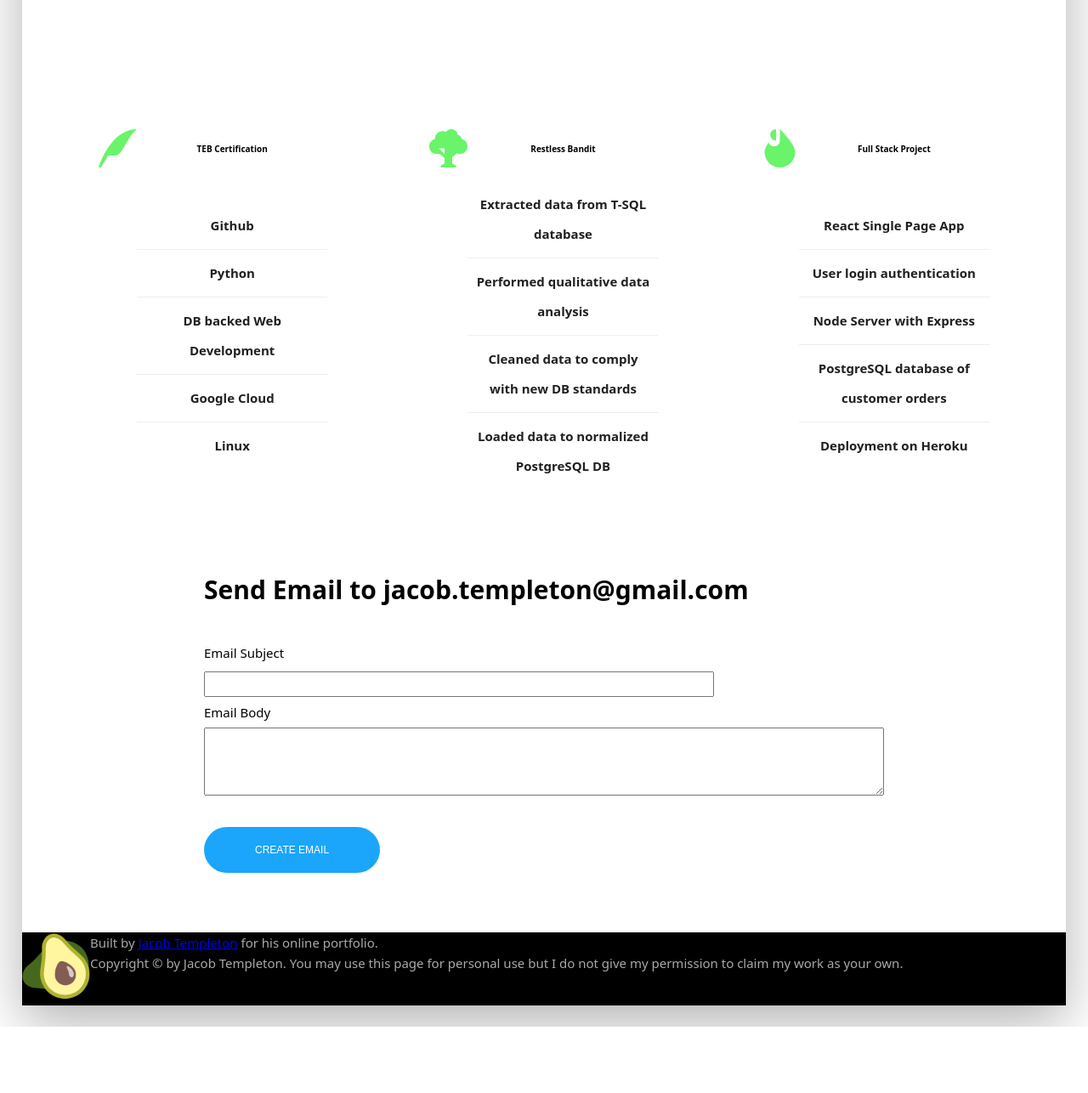
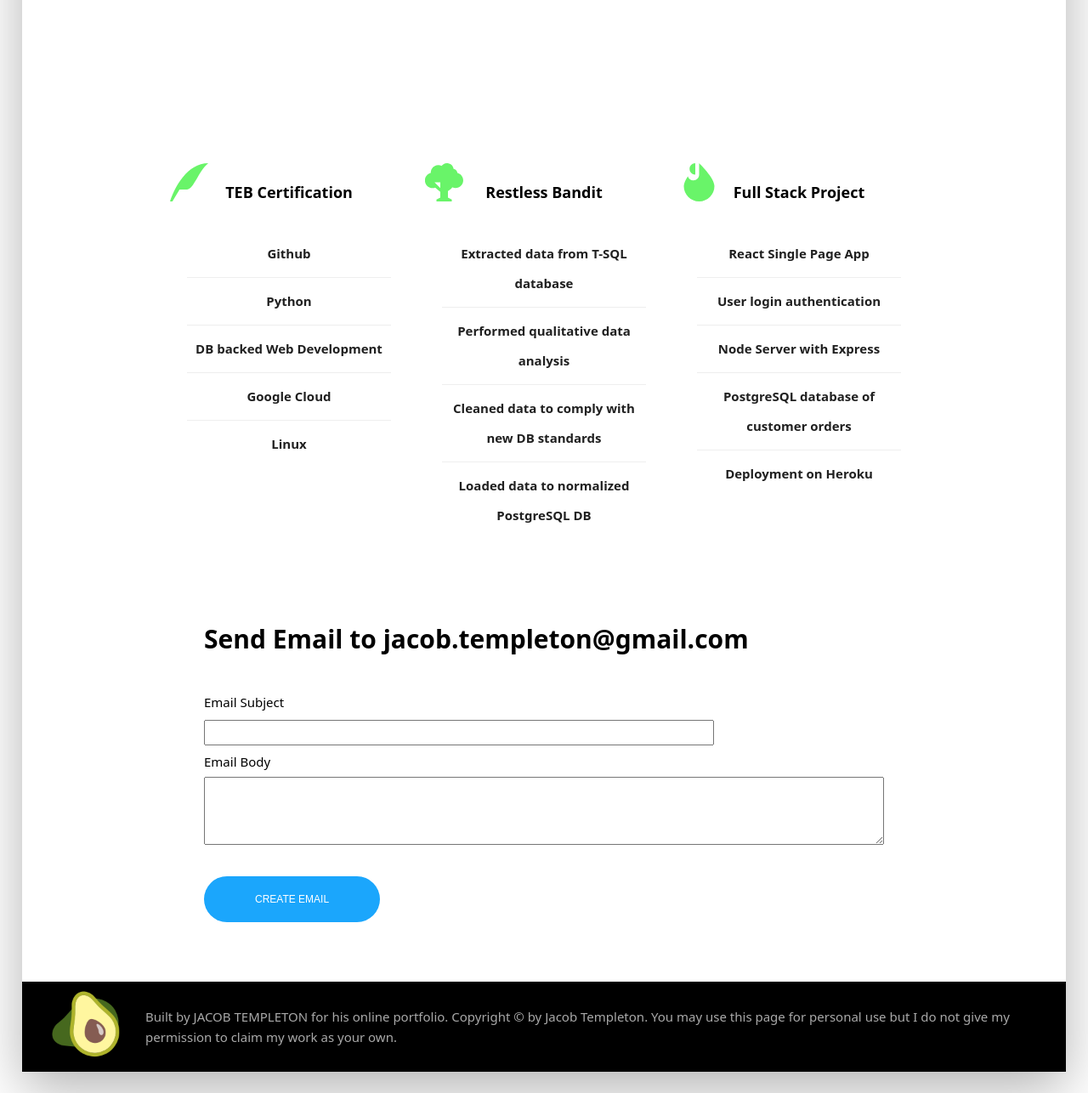
Before and after one commit to JWCTempleton/web-portfolio, a website: page index.html in a window 1280 px wide. Shown: the part 1261-2547 px from the top of the page at 85% size. Before the commit the page ends 2469 px from the top, so only its background shows below. Drawn offline with Linux system fonts and the light colour scheme.

Commit message:
finishing up framework of layout

```diff
--- a/index.html
+++ b/index.html
@@ -122,10 +122,8 @@
 
             <p class="footer__copyright">
                 Built by <a href="https://www.linkedin.com/in/jwctempleton/" class="footer__link-name">Jacob
-                    Templeton</a>
-                for his online portfolio.<br>
-                Copyright
-                &copy; by Jacob Templeton. You may use this page for personal use but I do not give my permission to
+                    Templeton</a> for his online portfolio. Copyright &copy; by Jacob Templeton. You may use this page
+                for personal use but I do not give my permission to
                 claim
                 my work as your own.</p>
         </footer>
--- a/sass/_layout.scss
+++ b/sass/_layout.scss
@@ -42,9 +42,8 @@
     display: flex;
     flex-direction: column;
     align-items: center;
-    flex: 1 1 auto;
     &--main {
-        font-size: 3rem;
+        font-size: 2.8rem;
         letter-spacing: 1.6rem;
         margin-top: 4rem;
         margin-bottom: 3rem;
@@ -96,21 +95,26 @@
 .my-experience {
     background-color: white;
     grid-column: center-start / center-end;
-    display: grid;
-    grid-template-columns: repeat(auto-fit, minmax(30rem, 1fr));
-    grid-gap: 6rem;
+    display: flex;
+    //grid-template-columns: repeat(auto-fit, minmax(30rem, 1fr));
+    //grid-gap: 6rem;
+    flex-flow: row wrap;
     justify-content: center;
 
     .project {
-        display: grid;
-        grid-template-columns: min-content 1fr;
+        width: 30rem;
+        display: flex;
+        flex: 0 1 auto;
+        flex-flow: column nowrap;
+        align-items: center;
+        //grid-template-columns: min-content 1fr;
         &__heading {
-            justify-self: center;
+            //justify-self: center;
+            font-size: 1.8rem;
         }
         &__text {
             padding: 3rem;
             color: rgb(32, 32, 32);
-            //font-size: 1.5rem;
             font-size: 1.5rem;
             line-height: 3.5rem;
             font-weight: 700;
@@ -119,7 +123,6 @@
                 li {
                     text-align: center;
                     padding: 1rem;
-
                     &:not(:last-child) {
                         border-bottom: 1px solid #eee;
                     }
@@ -132,7 +135,8 @@
             width: 4.5rem;
             height: 4.5rem;
             transform: translateY(-1.5rem) translateX(3rem);
-            justify-self: end;
+            align-self: flex-start;
+            transform: translateX(1rem) translateY(2.5rem);
         }
     }
 }
@@ -177,5 +181,37 @@
     color: darkgray;
     background-color: black;
     font-size: 1.5rem;
-    align-content: center;
+    justify-content: center;
+    align-items: center;
+    //flex-direction: column;
+    &__logo-box {
+        padding-top: 1rem;
+        padding-bottom: 1rem;
+        padding-left: 3.5rem;
+        padding-right: 3rem;
+    }
+        &__link-name {
+            &:link,&:visited {
+                background-color: black;
+                color: darkgray;
+                text-decoration: none;
+                text-transform: uppercase;
+                //display: inline-block;
+                // align-items: center;
+                // justify-content: center;
+                backface-visibility: hidden;
+                transition: all .2s;
+            }
+            &:hover,&:active {
+                color: darkorange;
+                backface-visibility: hidden;
+            }
+        }
+    //     &__copyright {
+    //         display: flex;
+    //         //flex-flow: column wrap;
+    //         // justify-content: center;
+    //         // align-items: center;
+    //     }
+
 }
```
Also changed, not shown: css/style.css.
